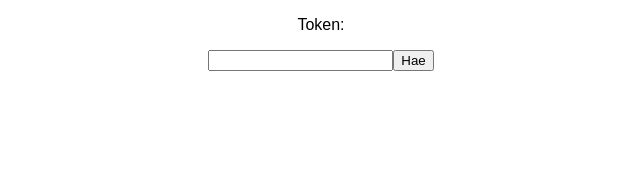
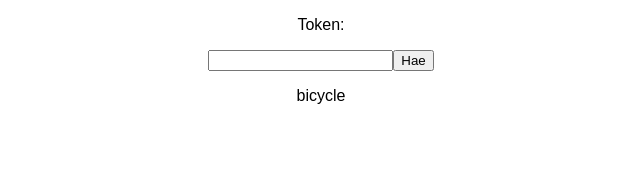
Before and after one commit to joelsalminen/Indoor-Informatics-exercise, a React (Create React App) app: page / in a window 1280 px wide. Shown: the top 177 px of the page, without its empty margins (319-959 px from the left). Built offline with nearby package versions, Linux system fonts and the light colour scheme.

Commit message:
Added a new class for bicycle usage chart

```diff
--- /dev/null
+++ b/src/components/ChartComponents/BicycleChart.js
@@ -0,0 +1,11 @@
+import React, {Component} from 'react';
+
+class BicycleChart extends Component{
+	render(){
+		return(
+			<p>bicycle</p>
+		);
+	}
+}
+
+export default BicycleChart;
--- a/src/components/HighChartTable.js
+++ b/src/components/HighChartTable.js
@@ -1,5 +1,6 @@
 import React, {Component} from 'react';
 import $ from 'jquery'
+import BicycleChart from './ChartComponents/BicycleChart'
 
 class HighChartTable extends Component{
 	constructor(props){
@@ -42,11 +43,13 @@ class HighChartTable extends Component{
   }
 
 	render(){
+
 		return(
 			<div>
 				<p>Token:</p>
 				<input onChange={this.tokenInputChangeHandler}></input>
 				<button onClick={this.fetchButtonClickHandler}>Hae</button>
+				<BicycleChart />
 			</div>
 			);
 	}
```
